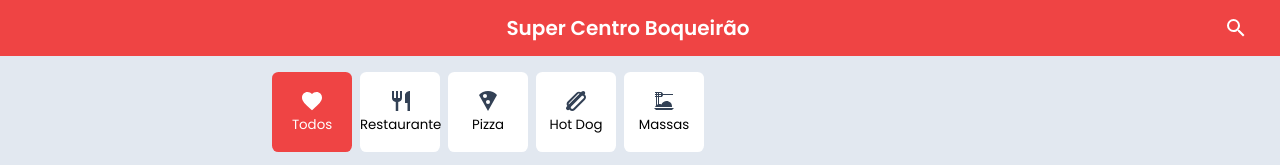
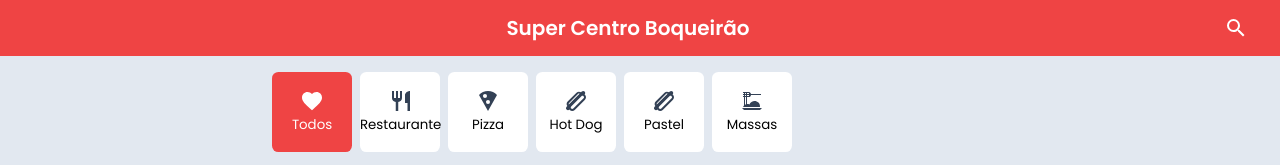
Before and after one commit to rmelobarbosa/demostore1, a website: page index.html in a window 1280 px wide. Shown: the top 165 px of the page. Drawn offline with Linux system fonts and the light colour scheme; no server answers.

Commit message:
adicionando categoria Pastel

```diff
--- a/index.html
+++ b/index.html
@@ -252,6 +252,13 @@
         <span>Hot Dog</span>
       </button>
 
+      <button type="button" id="pastel" class="filter-btn">
+        <svg style="width:24px;height:24px" viewBox="0 0 24 24">
+         <path fill="currentColor" d="M21 5.77C20.85 5.65 20.72 5.55 20.59 5.45L20.62 5.41C21.4 4.63 21.4 3.37 20.62 2.59C19.84 1.81 18.58 1.81 17.79 2.59L17.05 3.33C15.68 2.3 13.74 2.4 12.5 3.65L3.65 12.5C2.4 13.74 2.3 15.68 3.33 17.05L2.59 17.79C1.8 18.58 1.8 19.84 2.59 20.62C3.37 21.4 4.63 21.4 5.41 20.62L5.45 20.59C5.55 20.72 5.65 20.85 5.77 21C7.13 22.34 9.35 22.34 10.72 21L20.97 10.72C22.34 9.35 22.34 7.14 21 5.77M4.77 15.61C4.5 15.05 4.6 14.36 5.06 13.9L13.9 5.06C14.36 4.6 15.05 4.5 15.61 4.77L4.77 15.61M19.56 9.3L9.3 19.56C8.72 20.15 7.77 20.15 7.18 19.56C6.6 19 6.6 18 7.18 17.44L17.44 7.18C18 6.6 19 6.6 19.56 7.18C20.15 7.77 20.15 8.72 19.56 9.3Z" />
+		 </svg>
+        <span>Pastel</span>
+      </button>
+
 	   <button type="button" id="massas" class="filter-btn">
         <svg style="width:24px;height:24px" viewBox="0 0 24 24">
               <path fill="currentColor" d="M4 16.5V8H3V7H4V6H3V5H4V4H3V3H9C9.5 3.03 9.95 3.24 10.34 3.63S10.95 4.5 11 5H21V6H11C10.95 6.53 10.73 7 10.34 7.43S9.5 8.05 9 8H7V15.05C7.05 15.05 7.13 15.04 7.24 15S7.44 15 7.5 15C8.06 15 8.7 15.14 9.42 15.42C9.83 14.5 10.53 13.68 11.53 13S13.53 12 14.53 12C16.06 12 17.36 12.53 18.42 13.59S20 15.95 20 17.5C20 17.55 20 17.64 20 17.77S19.97 17.97 19.97 18H3.14C3.27 17.5 3.55 17 4 16.5M6 15.23V8H5V15.7C5.5 15.45 5.81 15.3 6 15.23M9 7V6H7V7H9M9 4H7V5H9V4M5 4V5H6V4H5M5 6V7H6V6H5M2 19H22L20 21H4L2 19Z" />
```
